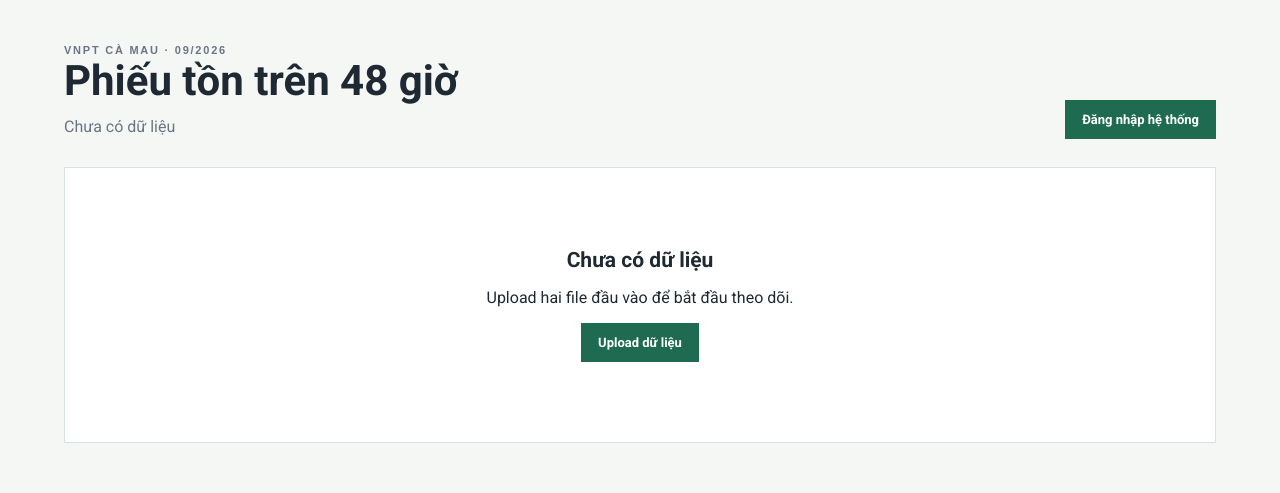
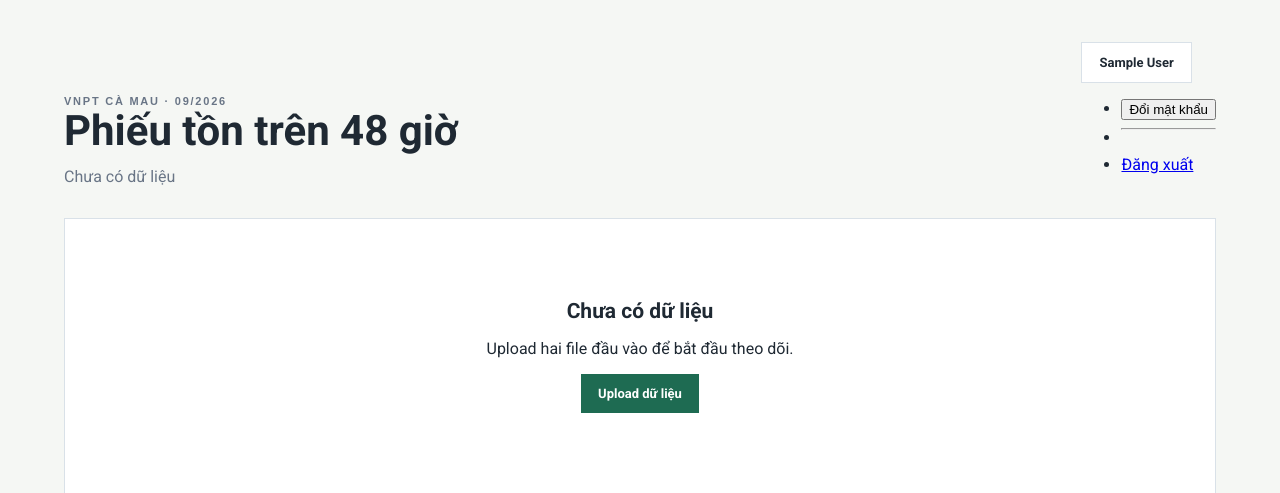
Before and after one commit to caotrinhan/phieuton, a Flask app: page / in a window 1280 px wide. Shown: the part 68-561 px from the top of the page. Run offline with Flask 3, Linux system fonts and the light colour scheme; the visitor is signed in with stand-in values (Sample User, id 1); data that the repository does not hold is empty; parts of the project's set-up code (start-up, migrations or seed data) failed here and were passed over.

Commit message:
Doi mat khau

```diff
--- a/app/routes/main.py
+++ b/app/routes/main.py
@@ -34,14 +34,12 @@ def _get_allowed_units() -> list:
 
     user_unit = (current_user.unit or "").strip()
 
-    # Sử dụng LOWER và TRIM ở cả 2 vế trong SQL để loại bỏ hoàn toàn lỗi lệch khoảng trắng hoặc hoa/thường
     mappings = TrungTamMapping.query.filter(
         db.func.lower(db.func.trim(TrungTamMapping.trung_tam_quan_ly)) == user_unit.lower()
     ).all()
 
     allowed = [m.to_ky_thuat for m in mappings]
 
-    # Nếu chưa cấu hình mapping, mặc định lấy chính unit của user
     if not allowed:
         allowed = [current_user.unit]
 
@@ -50,10 +48,8 @@ def _get_allowed_units() -> list:
 
 @main_bp.get("/")
 def dashboard():
-    # Không yêu cầu đăng nhập vẫn xem được dashboard
     batch = UploadBatch.query.order_by(UploadBatch.uploaded_at.desc()).first()
 
-    # Lấy toàn bộ tất cả các phiếu tồn không phân biệt đơn vị để hiển thị chung cho mọi người dùng
     ticket_query = Ticket.query.filter_by(status=Ticket.STATUS_WAITING)
     tickets = (
         ticket_query.order_by(Ticket.unit, Ticket.age_hours.desc())
@@ -87,7 +83,6 @@ def dashboard():
         "reported": sum(row["reported"] for row in summary_rows),
     }
 
-    # Xử lý lấy danh sách đơn vị được phép quản lý trước khi truyền vào template
     allowed_units = _get_allowed_units() if current_user.is_authenticated else []
 
     return render_template(
@@ -101,11 +96,36 @@ def dashboard():
     )
 
 
+@main_bp.post("/change-password")
+@login_required
+def change_password():
+    """Xử lý đổi mật khẩu ngay từ giao diện Modal trên Dashboard"""
+    old_password = request.form.get("old_password", "")
+    new_password = request.form.get("new_password", "")
+    confirm_password = request.form.get("confirm_password", "")
+
+    if not current_user.check_password(old_password):
+        flash("Mật khẩu hiện tại không chính xác.", "error")
+        return redirect(url_for("main.dashboard"))
+
+    if new_password != confirm_password:
+        flash("Mật khẩu mới và xác nhận mật khẩu không khớp.", "error")
+        return redirect(url_for("main.dashboard"))
+
+    if len(new_password) < 6:
+        flash("Mật khẩu mới phải có ít nhất 6 ký tự.", "error")
+        return redirect(url_for("main.dashboard"))
+
+    current_user.set_password(new_password)
+    db.session.commit()
+
+    flash("Đổi mật khẩu thành công!", "success")
+    return redirect(url_for("main.dashboard"))
+
+
 @main_bp.get("/tickets/<int:ticket_id>")
 @login_required
 def ticket_detail(ticket_id: int):
-    """Trang chi tiết khi nhấn vào mã thuê bao hoặc tên thuê bao:
-    Kiểm tra đăng nhập (@login_required) và kiểm tra quyền quản lý đơn vị tổ kỹ thuật."""
     ticket = db.get_or_404(Ticket, ticket_id)
 
     if not current_user.is_admin:
@@ -120,7 +140,6 @@ def ticket_detail(ticket_id: int):
 @main_bp.route("/upload", methods=["GET", "POST"])
 @login_required
 def upload():
-    # Kiểm tra nếu không phải admin thì chặn lại và thông báo lỗi
     if not current_user.is_admin:
         flash("Bạn không có quyền thực hiện chức năng upload file.", "error")
         return redirect(url_for("main.dashboard"))
--- a/app/templates/dashboard.html
+++ b/app/templates/dashboard.html
@@ -7,8 +7,29 @@
     <p>{% if batch %}Dữ liệu được cập nhật lúc {{ batch.uploaded_at.strftime('%d/%m/%Y %H:%M:%S') }}; Người cập nhật: {{ batch.uploaded_by.full_name }}{% else %}Chưa có dữ liệu{% endif %}</p>
   </div>
   <div class="heading-actions">
-    {% if current_user.is_authenticated and current_user.is_admin %}
-      <a class="button primary" href="{{ url_for('main.upload') }}">Upload file tồn mới</a>
+    {% if current_user.is_authenticated %}
+      <!-- Dropdown Quản lý Tài khoản & Đăng xuất -->
+      <div class="dropdown d-inline-block">
+        <button class="button secondary dropdown-toggle" type="button" id="userMenuButton" data-bs-toggle="dropdown" aria-expanded="false">
+          <i class="fas fa-user-circle me-1"></i> {{ current_user.full_name or current_user.email }}
+        </button>
+        <ul class="dropdown-menu dropdown-menu-end shadow" aria-labelledby="userMenuButton">
+          <li>
+            <button class="dropdown-item" type="button" data-bs-toggle="modal" data-bs-target="#changePasswordModal">
+              <i class="fas fa-key me-2 text-primary"></i> Đổi mật khẩu
+            </button>
+          </li>
+          <li><hr class="dropdown-divider"></li>
+          <li>
+            <a class="dropdown-item text-danger" href="{{ url_for('auth.logout') }}">
+              <i class="fas fa-sign-out-alt me-2"></i> Đăng xuất
+            </a>
+          </li>
+        </ul>
+      </div>
+      {% if current_user.is_admin %}
+        <a class="button primary" href="{{ url_for('main.upload') }}">Upload file tồn mới</a>
+      {% endif %}
     {% else %}
       <a class="button primary" href="{{ url_for('auth.login') }}">Đăng nhập hệ thống</a>
     {% endif %}
@@ -194,6 +215,38 @@
   </div>
 </dialog>
 
+<!-- Modal Đổi Mật Khẩu -->
+<div class="modal fade" id="changePasswordModal" tabindex="-1" aria-labelledby="changePasswordModalLabel" aria-hidden="true">
+    <div class="modal-dialog modal-dialog-centered">
+        <div class="modal-content shadow">
+            <div class="modal-header bg-primary text-white">
+                <h5 class="modal-title" id="changePasswordModalLabel"><i class="fas fa-key me-2"></i> Đổi mật khẩu tài khoản</h5>
+                <button type="button" class="btn-close btn-close-white" data-bs-dismiss="modal" aria-label="Close"></button>
+            </div>
+            <form action="{{ url_for('main.change_password') }}" method="POST">
+                <div class="modal-body text-start">
+                    <div class="mb-3">
+                        <label for="old_password" class="form-label">Mật khẩu hiện tại</label>
+                        <input type="password" class="form-control" id="old_password" name="old_password" required placeholder="Nhập mật khẩu cũ...">
+                    </div>
+                    <div class="mb-3">
+                        <label for="new_password" class="form-label">Mật khẩu mới</label>
+                        <input type="password" class="form-control" id="new_password" name="new_password" required placeholder="Nhập mật khẩu mới (tối thiểu 6 ký tự)...">
+                    </div>
+                    <div class="mb-3">
+                        <label for="confirm_password" class="form-label">Xác nhận mật khẩu mới</label>
+                        <input type="password" class="form-control" id="confirm_password" name="confirm_password" required placeholder="Nhập lại mật khẩu mới...">
+                    </div>
+                </div>
+                <div class="modal-footer">
+                    <button type="button" class="btn btn-secondary" data-bs-dismiss="modal">Hủy</button>
+                    <button type="submit" class="btn btn-primary">Lưu thay đổi</button>
+                </div>
+            </form>
+        </div>
+    </div>
+</div>
+
 {% else %}
 <section class="empty panel">
   <h2>Chưa có dữ liệu</h2>
@@ -214,27 +267,19 @@
   var isAdmin = {{ 'true' if current_user.is_admin else 'false' }};
   var allowedUnits = {{ allowed_units | tojson }};
 
-  // Xử lý sự kiện click mở modal cập nhật phiếu kèm kiểm tra đăng nhập và quyền đơn vị
   document.querySelectorAll('[data-modal]').forEach(function(button){
     button.addEventListener('click', function(e){
       e.preventDefault();
-
-      // 1. Kiểm tra nếu chưa đăng nhập thì chuyển hướng sang trang login
       if (!isAuthenticated) {
         window.location.href = "{{ url_for('auth.login', next=request.path) }}";
         return;
       }
-
       var ticketUnit = button.getAttribute('data-ticket-unit');
-
-      // 2. Kiểm tra quyền quản lý đơn vị tổ kỹ thuật
       var hasPermission = isAdmin || allowedUnits.includes(ticketUnit);
-
       if (!hasPermission) {
         alert('Đơn vị của bạn không quản lý tổ kỹ thuật này (' + ticketUnit + '). Bạn không thể cập nhật phiếu này.');
         return;
       }
-
       var modalId = button.dataset.modal;
       var modal = document.getElementById(modalId);
       if (modal) {
```
